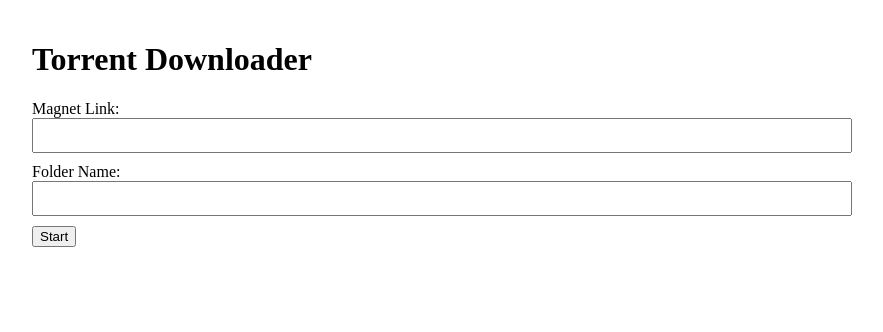
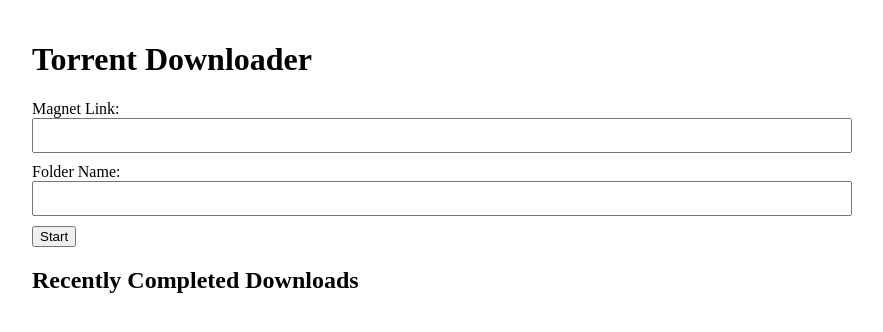
Before and after one commit to rsaurav12/Torrent-Downloading-Webapp, a Flask app: page / in a window 1280 px wide. Shown: the top 332 px of the page, without its empty margins (208-1091 px from the left). Run offline with Flask 3, Linux system fonts and the light colour scheme.

Commit message:
Update index.html

```diff
--- a/templates/index.html
+++ b/templates/index.html
@@ -25,6 +25,16 @@
             </div>
             <button type="button" onclick="startProcess()">Start</button>
         </form>
+
+        <!-- Recent Downloads Section -->
+        <div id="recent-downloads">
+            <h2>Recently Completed Downloads</h2>
+            <ul id="download-list">
+                {% for link in download_history %}
+                <li><a href="{{ link }}" target="_blank">{{ link }}</a></li>
+                {% endfor %}
+            </ul>
+        </div>
     </div>
 
     <!-- Loading Metadata Section -->
```
